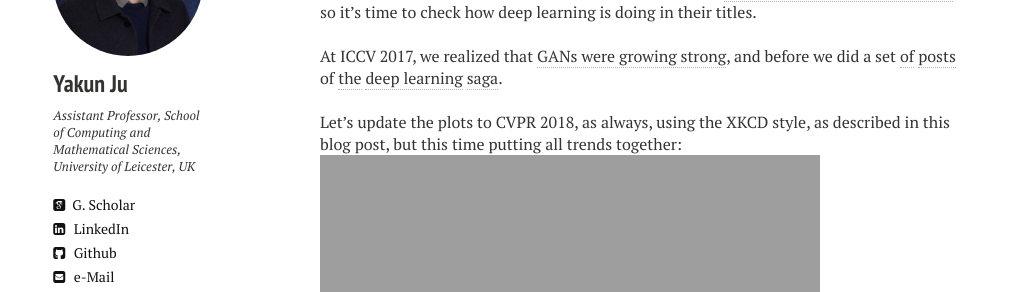
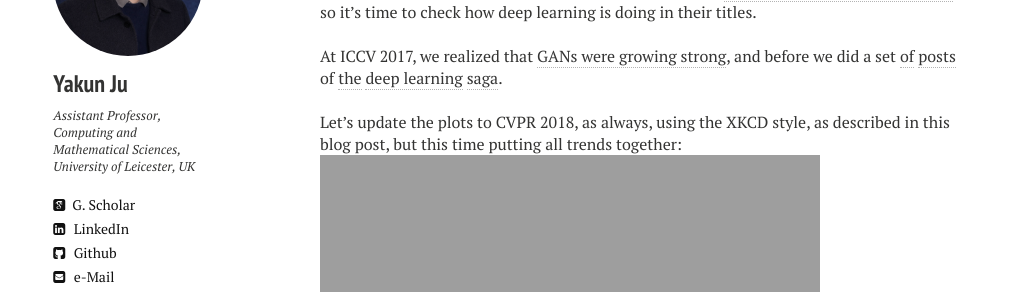
Before and after one commit to Kelvin-Ju/kelvin-ju.github.io, a Jekyll site: the page built from _posts/2018-06-07-are-gans-the-new-deep.md, in a window 1280 px wide. Shown: the part 182-474 px from the top of the page, without its empty margins (0-1023 px from the left). Built offline with Jekyll 4.4.1, drawn with Linux system fonts in a browser that asks for light colours; nearby versions of some CDN libraries; comment, search, counter and statistics services are not loaded.

Commit message:
Update _config.yml

```diff
--- a/_config.yml
+++ b/_config.yml
@@ -10,7 +10,7 @@ disqus_shortname: juyakun
 owner:
   name:           Yakun Ju
   avatar:         jykh.png
-  bio:            Assistant Professor, School of Computing and Mathematical Sciences, University of Leicester, UK
+  bio:            Assistant Professor, Computing and Mathematical Sciences, University of Leicester, UK
 
   location:       "University of Leicester"
   email:          yj174@leicester.ac.uk; kelvin.yakun.ju@gmail.com
@@ -19,7 +19,7 @@ owner:
   linkedin: yakunju
   google_scholar: hE10pMYAAAAJ
   github: Kelvin-Ju
-  cv: /cv2602.pdf
+  cv: /cv2603.pdf
 
 # Analytics and webmaster tools stuff goes here
 google_verify:
```
